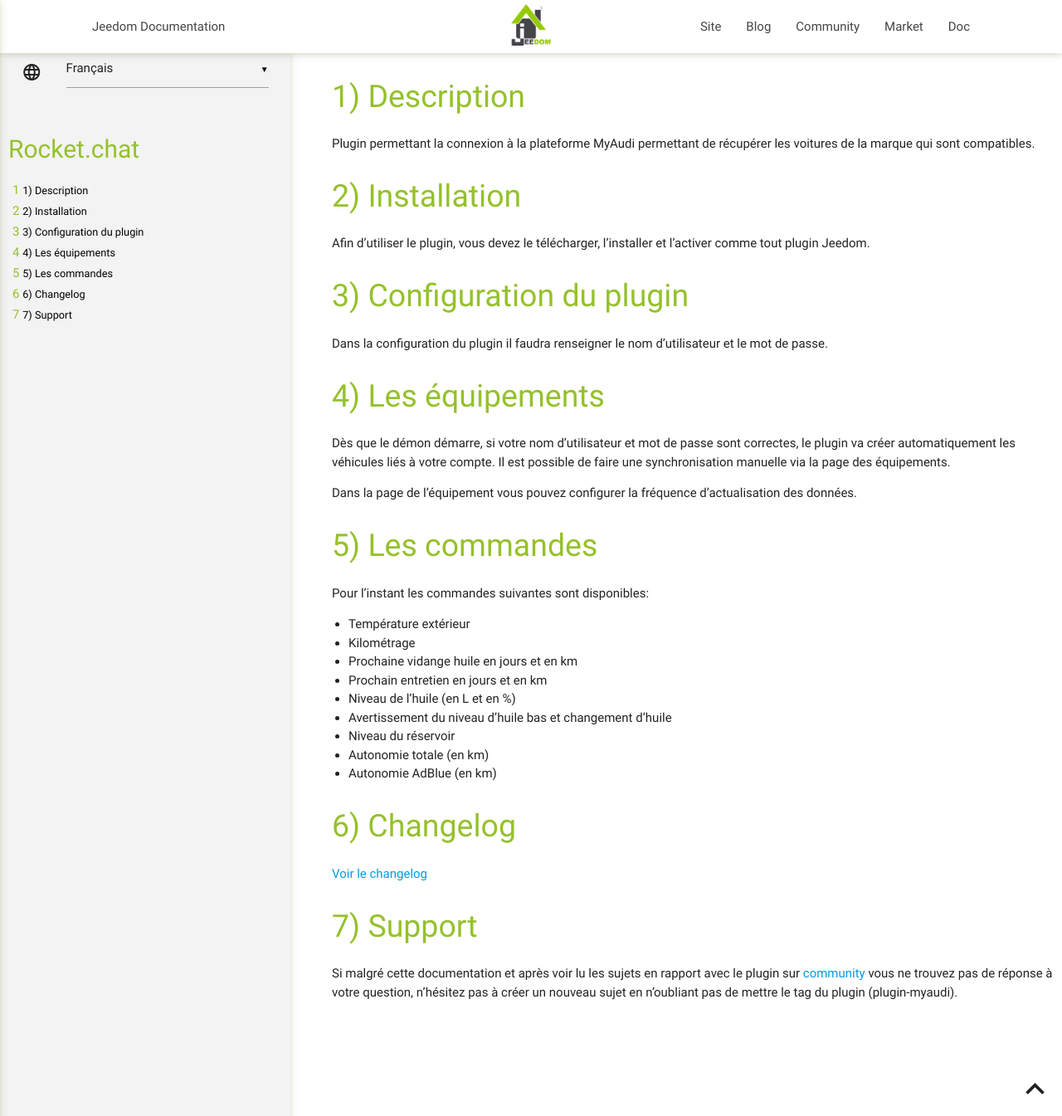
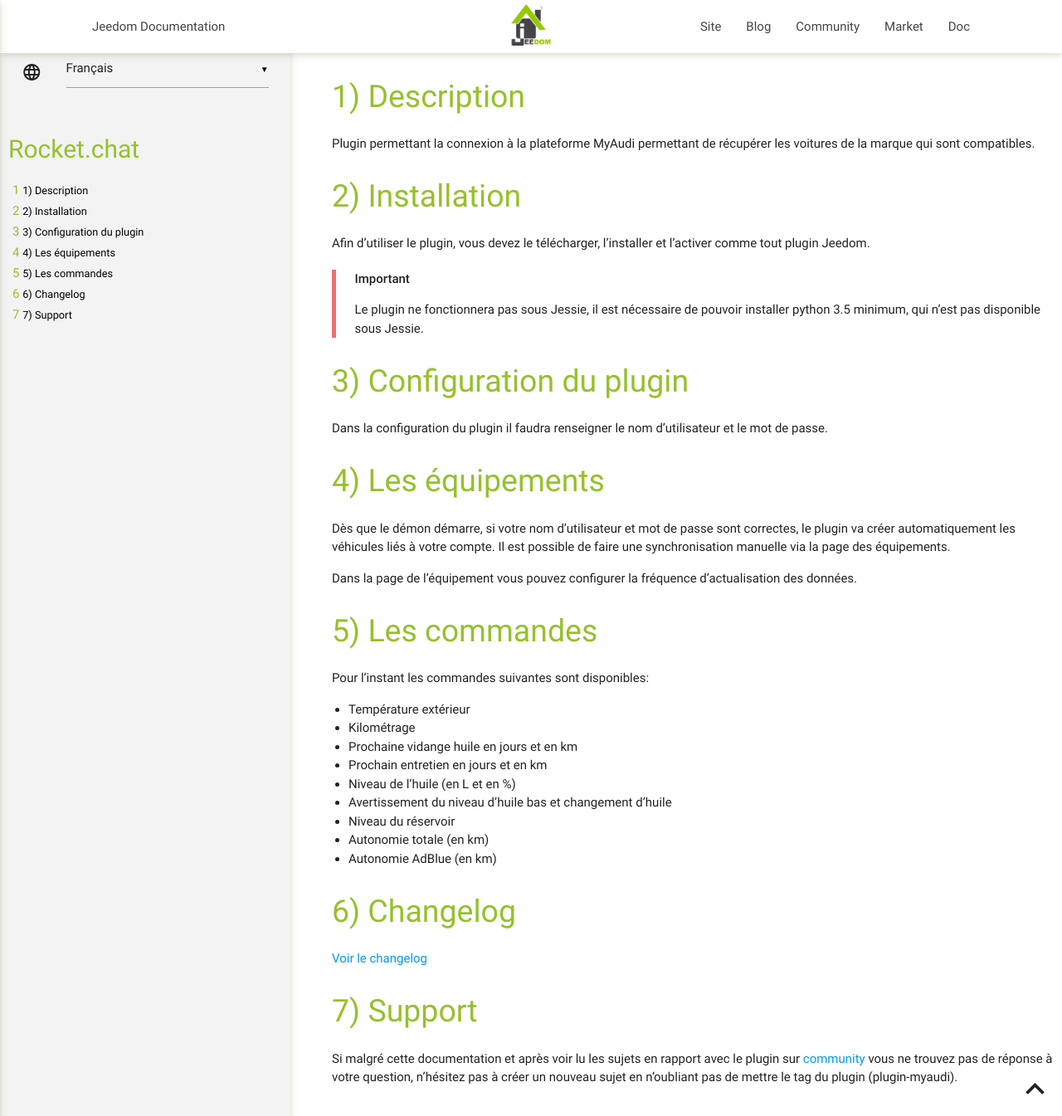
Before and after one commit to Mips2648/jeedom-myaudi, a Jekyll site: the page built from docs/fr_FR/index.md, in a window 1280 px wide and 1345 px high. Shown: the whole window at 83% size. Built offline with Jekyll 4.4.1, drawn with Linux system fonts in a browser that asks for light colours.

Commit message:
update doc

```diff
--- a/docs/fr_FR/index.md
+++ b/docs/fr_FR/index.md
@@ -11,6 +11,10 @@
 # Installation
 
 Afin d’utiliser le plugin, vous devez le télécharger, l’installer et l’activer comme tout plugin Jeedom.
+
+> **Important**
+>
+> Le plugin ne fonctionnera pas sous Jessie, il est nécessaire de pouvoir installer python 3.5 minimum, qui n'est pas disponible sous Jessie.
 
 # Configuration du plugin
 
```
